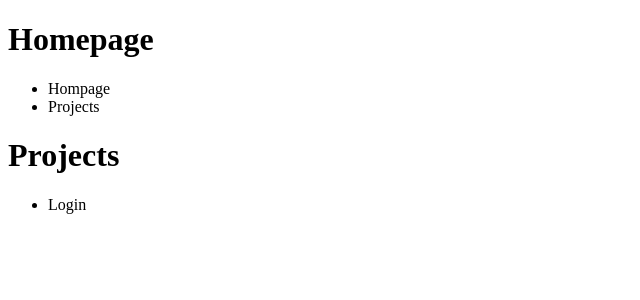
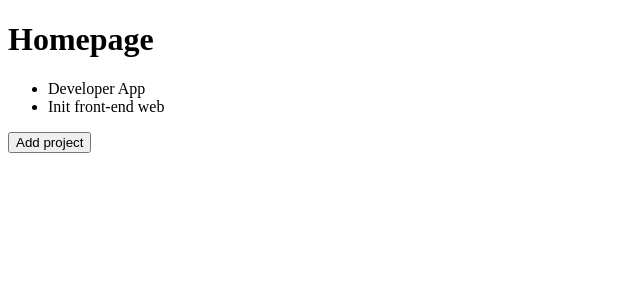
Before and after one commit to Igorth/bootcamp-first-nodejs, a React app in the folder frontend/: page / in a window 1280 px wide. Shown: the top 300 px of the page, without its empty margins (0-640 px from the left). Built offline with nearby package versions, Linux system fonts and the light colour scheme.

Commit message:
state and immutability

```diff
--- a/frontend/src/App.js
+++ b/frontend/src/App.js
@@ -1,21 +1,22 @@
-import React from 'react';
+import React, { useState } from 'react';
 
 import Header from './components/Header';
 
 function App() {
+  const [projects, setProjects] = useState(['Developer App', 'Init front-end web']);
+
+  function handleAddProject() {
+    setProjects([...projects, `New project ${Date.now()}`]);
+  }
+
   return (
     <>
-      <Header title="Homepage">
-        <ul>
-          <li>Hompage</li>
-          <li>Projects</li>
-        </ul>
-      </Header>
-      <Header title="Projects">
-        <ul>
-          <li>Login</li>
-        </ul>
-      </Header>
+      <Header title="Homepage" />
+      <ul>
+        {projects.map((project) => <li key={project}>{project}</li>)}
+      </ul>
+
+      <button type="button" onClick={handleAddProject}>Add project</button>
     </>
   );
 }
--- a/frontend/src/components/Header.js
+++ b/frontend/src/components/Header.js
@@ -1,10 +1,9 @@
 import React from 'react';
 
-export default function Header({ title, children }) {
+export default function Header({ title }) {
   return (
     <header>
       <h1>{title}</h1>
-      {children}
     </header>
   );
 }
```
